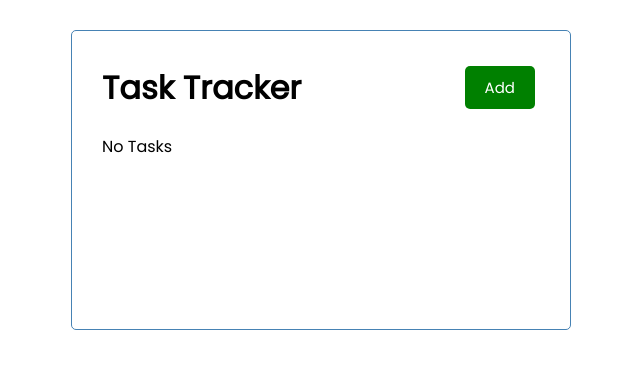
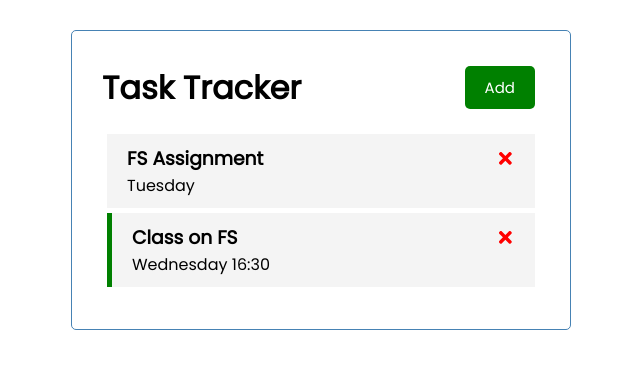
Before and after one commit to madhuneupane/react-task-tracker, a React (Create React App) app: page / in a window 1280 px wide. Shown: the top 368 px of the page, without its empty margins (319-959 px from the left). Built offline with nearby package versions, Linux system fonts and the light colour scheme; data requests are answered from the project's data file.

Commit message:
feat: set reminder on server

```diff
--- a/db.json
+++ b/db.json
@@ -1,3 +1,16 @@
 {
-  "tasks": []
+  "tasks": [
+    {
+      "text": "FS Assignment ",
+      "day": "Tuesday ",
+      "reminder": false,
+      "id": 1
+    },
+    {
+      "text": "Class on FS",
+      "day": "Wednesday 16:30",
+      "reminder": true,
+      "id": 2
+    }
+  ]
 }
--- a/package.json
+++ b/package.json
@@ -11,6 +11,7 @@
     "react-dom": "^18.2.0",
     "react-icon": "^1.0.0",
     "react-icons": "^4.8.0",
+    "react-router-dom": "^6.11.2",
     "react-scripts": "5.0.1",
     "web-vitals": "^2.1.4"
   },
--- a/src/App.js
+++ b/src/App.js
@@ -23,11 +23,32 @@
     return data;
   };
 
+  //fetch task
+
+  const fetchTask = async (id) => {
+    const res = await fetch(`http://localhost:5000/tasks/${id}`);
+    const data = await res.json();
+    return data;
+  };
+
   //Toggle Reminder
-  const toggleReminder = (id) => {
+  const toggleReminder = async (id) => {
+    const taskToToggle = await fetchTask(id);
+    const updatedTask = { ...taskToToggle, reminder: !taskToToggle.reminder };
+
+    const res = await fetch(`http://localhost:5000/tasks/${id}`, {
+      method: "PUT",
+      headers: {
+        "Content-type": "application/json",
+      },
+      body: JSON.stringify(updatedTask),
+    });
+
+    const data = await res.json();
+
     setTasks(
       tasks.map((task) =>
-        task.id === id ? { ...task, reminder: !task.reminder } : task
+        task.id === id ? { ...task, reminder: data.reminder } : task
       )
     );
   };
@@ -41,10 +62,19 @@
   };
 
   //Add Task
-  const addTask = (task) => {
-    const id = Math.floor(Math.random() * 10000) + 1;
-    const newTask = { id, ...task };
-    setTasks([...tasks, newTask]);
+  const addTask = async (task) => {
+    // const id = Math.floor(Math.random() * 10000) + 1;
+    // const newTask = { id, ...task };
+    // setTasks([...tasks, newTask]);
+
+    const res = await fetch("http://localhost:5000/tasks", {
+      method: "POST",
+      headers: { "content-type": "application/json" },
+      body: JSON.stringify(task),
+    });
+
+    const data = await res.json();
+    setTasks([...tasks, data]);
   };
 
   return (
```
Also changed, not shown: 1 other file (tests, documents, lock files or other folders).
